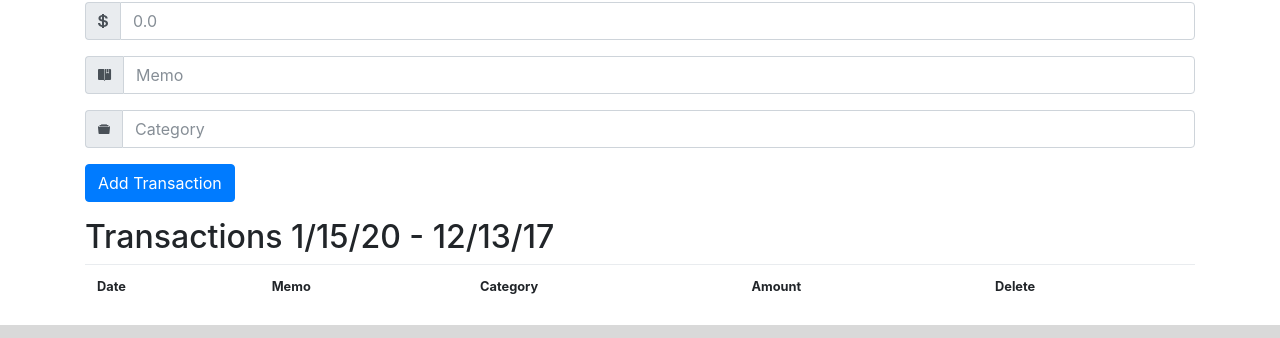
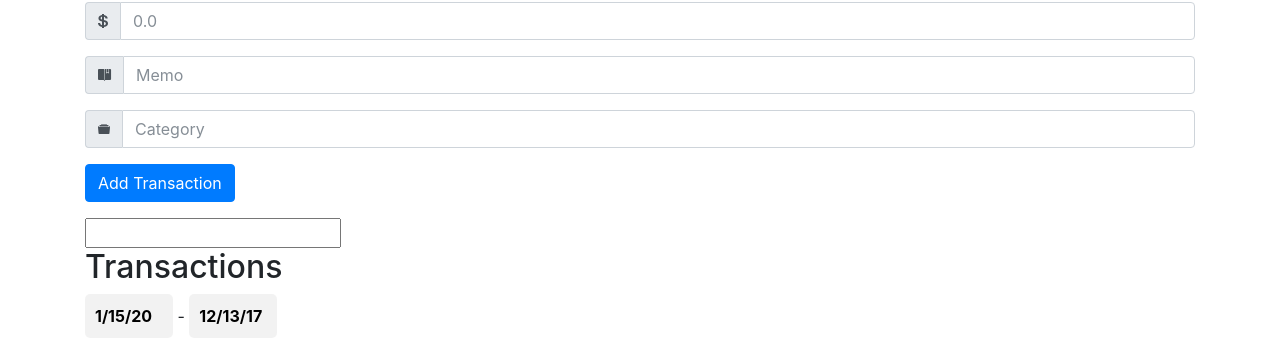
Before and after one commit to jaohara/simple-budget, a Django app: page / in a window 1280 px wide. Shown: the part 64-402 px from the top of the page. Run offline with Django 3.2, Linux system fonts and the light colour scheme; a user stored in the database is signed in; tables that the repository leaves empty hold one stand-in row (values such as "Sample post"); lists and menus that the app fills with data are empty; some libraries are stand-ins or nearby versions.

Commit message:
Added datepicker for transaction date ranges

```diff
--- a/budget_app/static/css/budget.css
+++ b/budget_app/static/css/budget.css
@@ -46,6 +46,14 @@ a.link-unstyled {
   /* How do I center the span.input-group-addon span.icon elements? */
   /*min-width: 6em;*/ }
 
+input.date-range {
+  background: rgba(0, 0, 0, 0.05);
+  border: 0px;
+  border-radius: 5px;
+  font-weight: bold;
+  padding: 10px;
+  width: 5.5em; }
+
 /*	======
 	Footer
 	======	*/
--- a/budget_app/static/css/budget.scss
+++ b/budget_app/static/css/budget.scss
@@ -71,6 +71,15 @@ a{
 	/*min-width: 6em;*/
 }
 
+input.date-range {
+	background: rgba(0,0,0,0.05);
+	border: 0px;
+	border-radius: 5px;
+	font-weight: bold;
+	padding: 10px;
+	width: 5.5em;
+}
+
 
 /*	======
 	Footer
--- a/budget_app/templates/budget_app/transaction_log.html
+++ b/budget_app/templates/budget_app/transaction_log.html
@@ -141,7 +141,18 @@
         <br><br>
     </p>
 
-    <h2>Transactions {{date_range_start}} - {{date_range_end}}</h2>
+    <input type="text" class="datepicker-here" data-language="en" data-range="true" readonly>
+
+    <h2>Transactions</h2>
+
+    <input type="text" class="datepicker-here date-range" data-language="en"
+    value="{{date_range_start}}" id="date-range-start" readonly>
+    -
+    <input type="text" class="datepicker-here date-range" data-language="en"
+    value="{{date_range_end}}" id="date-range-end" readonly>
+
+
+        <!--{{date_range_start}} - {{date_range_end}}-->
 
 
     <table class="table table-hover transaction-table" id="transaction-table">
```
Also changed, not shown: 1 other file.
